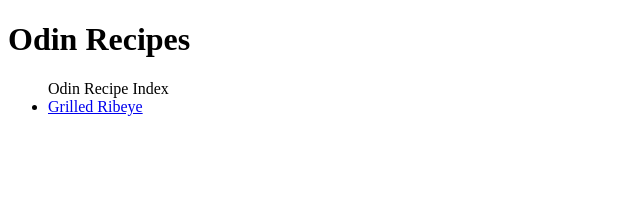
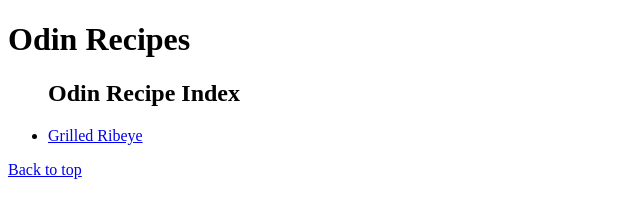
Before and after one commit to hunt-cree/odin-recipes, a plain HTML site: page index.html in a window 1280 px wide. Shown: the whole page, without its empty margins (0-640 px from the left). Drawn offline with Linux system fonts and the light colour scheme.

Commit message:
Updated headers on home page and added a back to top link

```diff
--- a/index.html
+++ b/index.html
@@ -5,11 +5,12 @@
         <title>Recipe Repo</title>
 
         <body>
-            <h1>Odin Recipes</h1>
+            <h1 id="page-header">Odin Recipes</h1>
             <ul>
-                Odin Recipe Index
+                <h2 id="recipe-header">Odin Recipe Index</h2>
                 <li><a href="ribeye.html">Grilled Ribeye</a></li>
             </ul>
+            <a href=#page-header>Back to top</a>
         </body>
     </head>
 </html>
```
